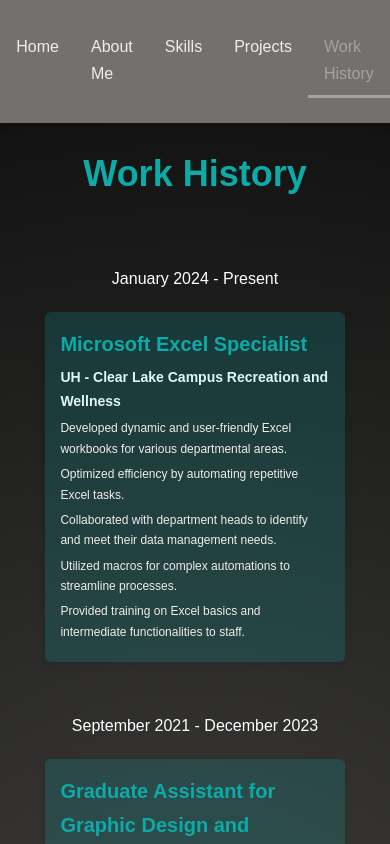
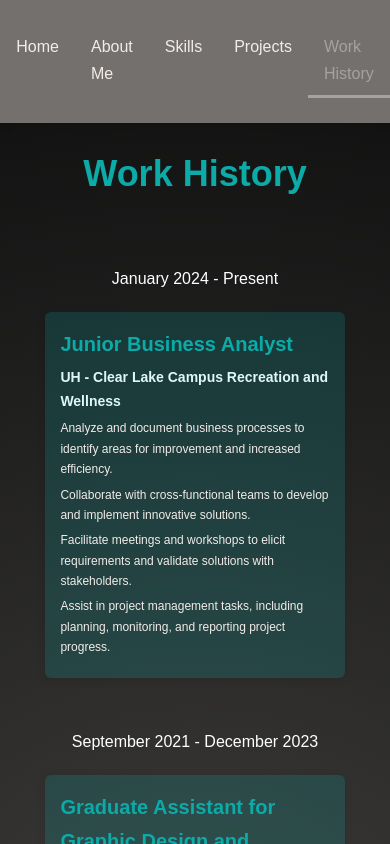
Before and after one commit to WilliamKen/Portfolio, a React (Create React App) app: page /#/work-history in a window 390 px wide. Shown: the top 844 px of the page. Built offline with nearby package versions, Linux system fonts and the light colour scheme.

Commit message:
updated work history

```diff
--- a/package.json
+++ b/package.json
@@ -18,7 +18,7 @@
     "react-icons": "^5.2.1",
     "react-modal": "^3.16.1",
     "react-router-dom": "^6.23.0",
-    "react-scripts": "^3.0.1",
+    "react-scripts": "^3.4.4",
     "react-slick": "^0.30.2",
     "save-dev": "^0.0.1-security",
     "shadcn-ui": "^0.8.0",
--- a/src/css/Home.css
+++ b/src/css/Home.css
@@ -111,7 +111,7 @@
 
 .contact-form {
   align-self: center;
-  max-height: 600px;
+  max-height: 237px;
   overflow: auto;
 }
 
--- a/src/css/WorkHistory.css
+++ b/src/css/WorkHistory.css
@@ -139,7 +139,7 @@
   font-size: 14px;
 }
 
-/* Media Queries for Responsiveness */
+
 @media (max-width: 768px) {
   .timeline::after {
     display: none;
@@ -150,8 +150,8 @@
     padding: 20px 0;
     margin-left: auto;
     margin-right: auto;
-    text-align: left; /* Align text to the left for readability */
-    left: 0 !important; /* Remove any left positioning */
+    text-align: left;
+    left: 0 !important;
   }
 
   .timeline-item::after {
--- a/src/pages/Projects.js
+++ b/src/pages/Projects.js
@@ -3,7 +3,7 @@
 
 const projects = [
   {
-    name: 'Robyn\'s Spellbook',
+    name: 'D&D 5e Resource Tracker',
     description: 'A dynamic web application for managing D&D character spells and resources.',
     link: 'https://github.com/WilliamKen/Robyns-Spellbook'
   },
--- a/src/pages/WorkHistory.js
+++ b/src/pages/WorkHistory.js
@@ -4,20 +4,19 @@
 const workHistory = [
   {
     date: 'January 2024 - Present',
-    title: 'Microsoft Excel Specialist',
+    title: 'Junior Business Analyst',
     company: 'UH - Clear Lake Campus Recreation and Wellness',
     responsibilities: [
-      'Developed dynamic and user-friendly Excel workbooks for various departmental areas.',
-      'Optimized efficiency by automating repetitive Excel tasks.',
-      'Collaborated with department heads to identify and meet their data management needs.',
-      'Utilized macros for complex automations to streamline processes.',
-      'Provided training on Excel basics and intermediate functionalities to staff.',
+      'Analyze and document business processes to identify areas for improvement and increased efficiency.',
+      'Collaborate with cross-functional teams to develop and implement innovative solutions.',
+      'Facilitate meetings and workshops to elicit requirements and validate solutions with stakeholders.',
+      'Assist in project management tasks, including planning, monitoring, and reporting project progress.',
     ],
     className: 'job-1'
   },
   {
     date: 'September 2021 - December 2023',
-    title: 'Graduate Assistant for Graphic Design and Marketinf',
+    title: 'Graduate Assistant for Graphic Design and Marketing',
     company: 'UH - Clear Lake Campus Recreation and Wellness',
     responsibilities: [
       'Led and managed a team of five student staff, focusing on professional development.',
```
Also changed, not shown: 1 other file (tests, documents, lock files or other folders).
